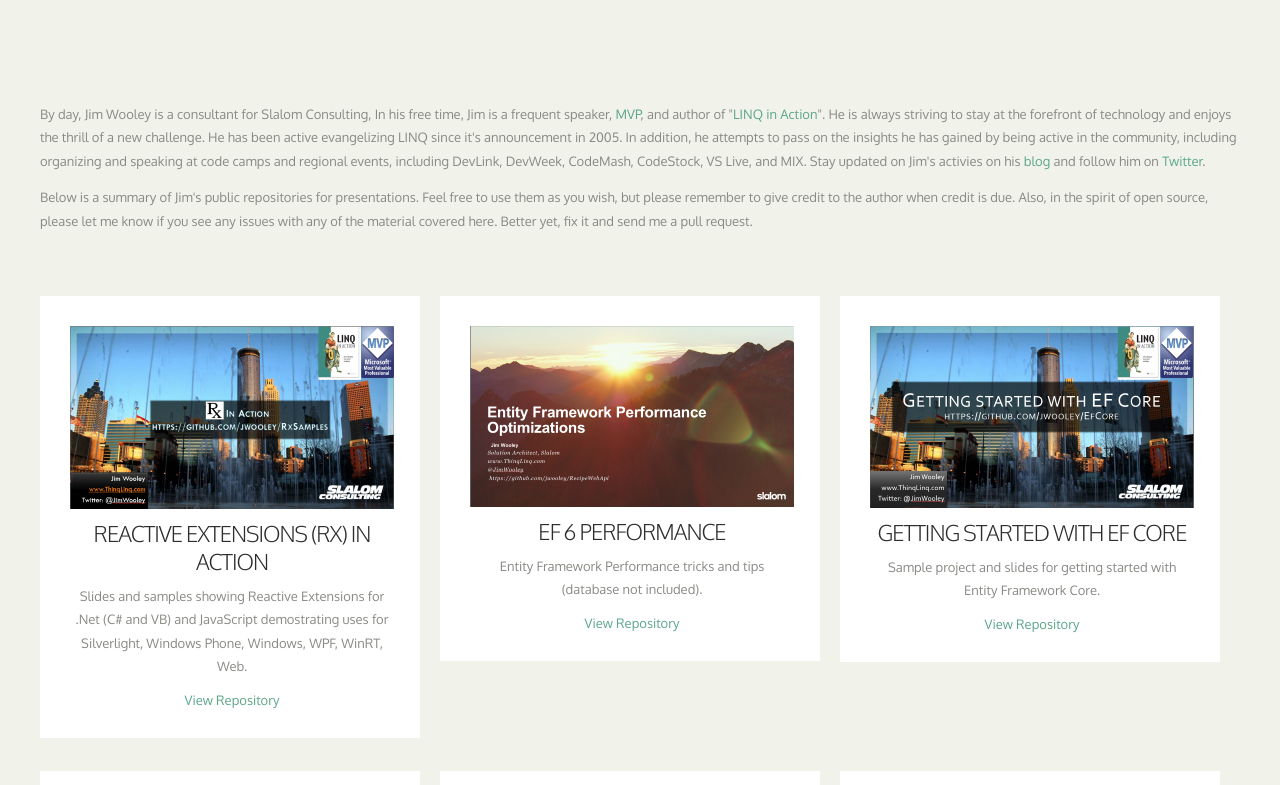
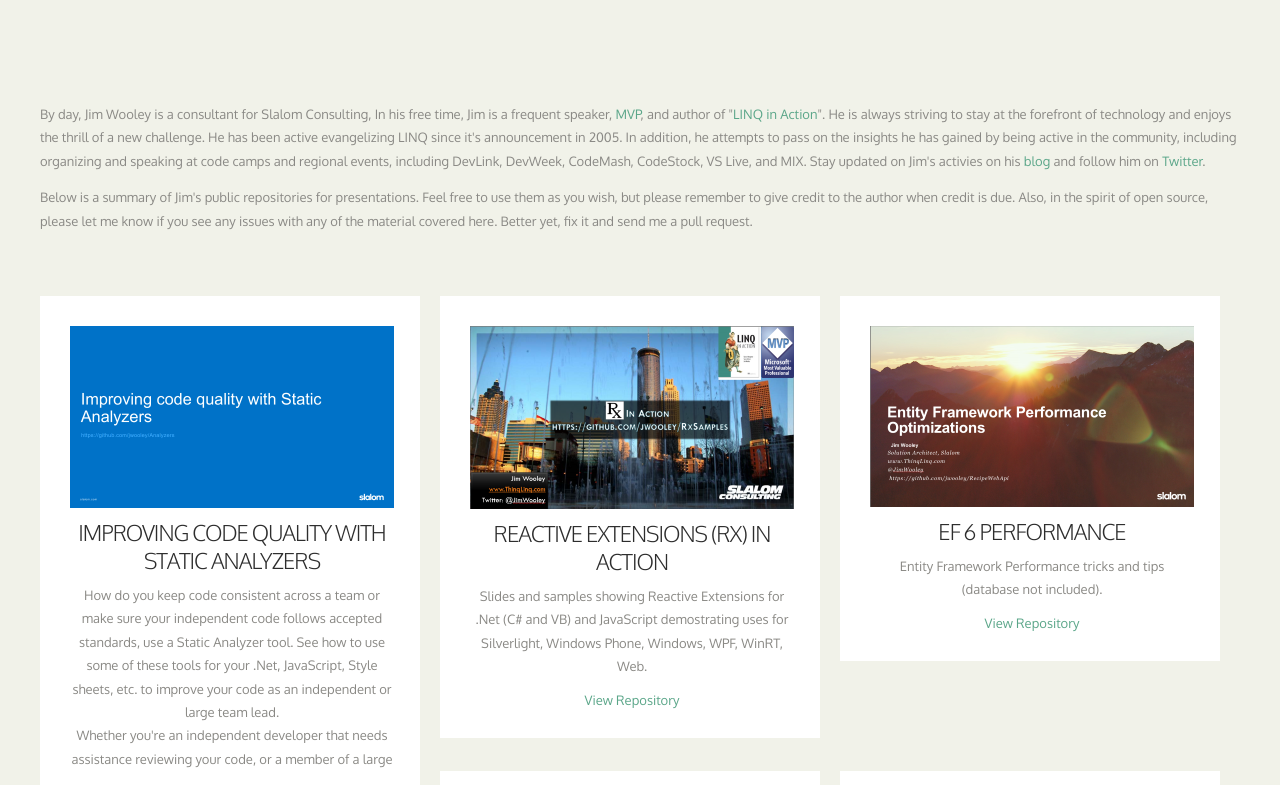
Before and after one commit to jwooley/jwooley.github.io, a plain HTML site: page index.html in a window 1280 px wide. Shown: the part 167-952 px from the top of the page. Drawn offline with Linux system fonts and the light colour scheme.

Commit message:
Add static analyzers

```diff
--- a/index.html
+++ b/index.html
@@ -39,6 +39,17 @@
 	</div>
 
     <div id="three-column" class="container">
+      <div class="tbox1">
+            <div class="box-style box-style01">
+                <div class="content">
+                    <div class="image"><img src="Images/StaticAnalyzers.png" width="324" alt="Static Analyzers thumb" /></div>
+                    <h2>Improving code quality with Static Analyzers</h2>
+                    <p>How do you keep code consistent across a team or make sure your independent code follows accepted standards, use a Static Analyzer tool. See how to use some of these tools for your .Net, JavaScript, Style sheets, etc. to improve your code as an independent or large team lead.<br />
+                        Whether you're an independent developer that needs assistance reviewing your code, or a member of a large team that wants to keep code consistency among the team, static analyzer tools can help identify and optionally fix issues in your code. Many platforms have their own version to help based on the language, including Roslyn, JsLint, CssLint, SonarQube. FxCop, StyleCop, etc. We'll take a look at some of these tools and explore how they can help identify issues in your code and improve maintainability and decrease errors before you deploy to production. We'll also look at the ability to build your own tool to enforce rules in your specific domain.</p>
+                    <a href="https://github.com/jwooley/Analyzers">View Repository</a>
+                </div>
+            </div>
+        </div>
         <div class="tbox1">
             <div class="box-style box-style01">
                 <div class="content">
```
Also changed, not shown: Images/StaticAnalyzers.png (added).
